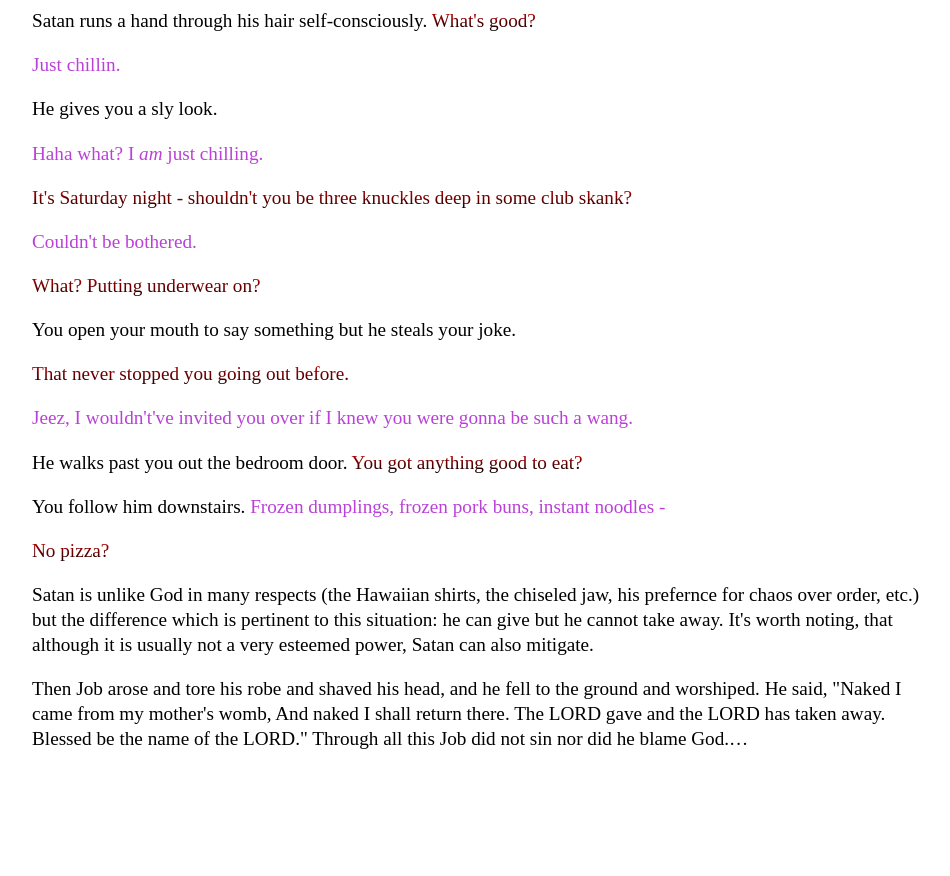
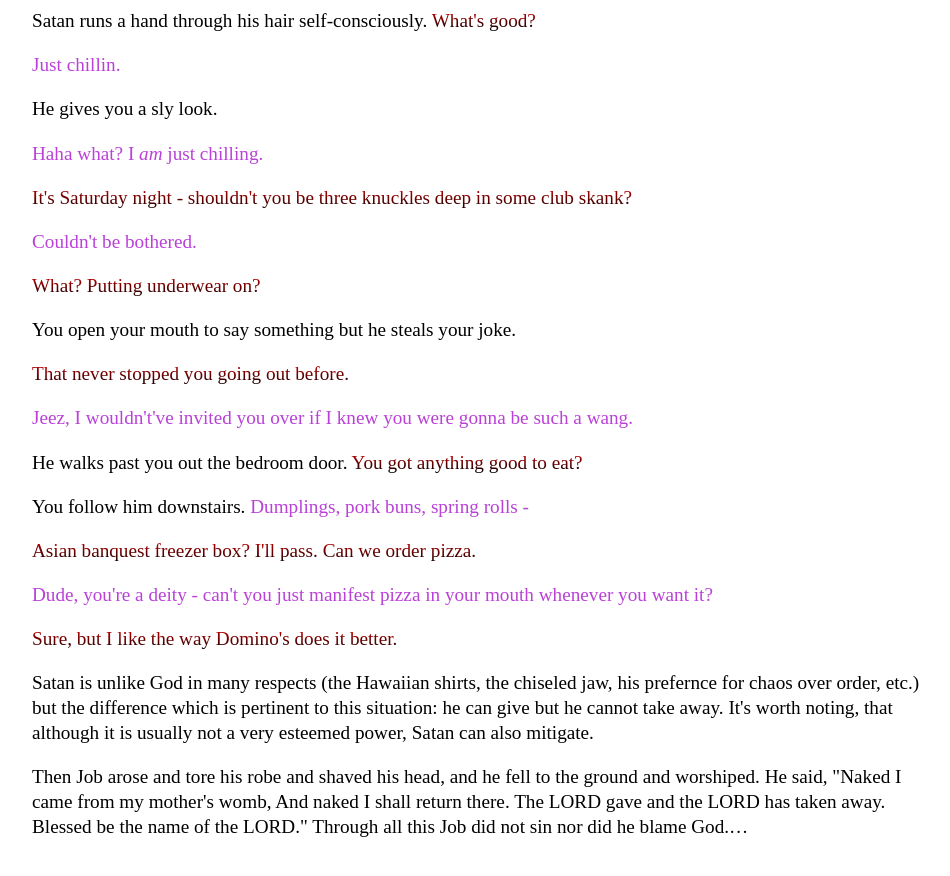
Before and after one commit to Pinelife/pinelife.github.io, a Jekyll site: the page Hellhole/Room9.html, which Jekyll copies as it is, in a window 1280 px wide and 900 px high, scrolled down 1077 px. Shown: the top 876 px of the window, without its empty margins (160-1110 px from the left). Built offline with Jekyll 4.4.1, drawn with Linux system fonts in a browser that asks for light colours; before the commit the page ends 1889 px from its top, so only the background shows below that.

Commit message:
Update Room9.html

```diff
--- a/Hellhole/Room9.html
+++ b/Hellhole/Room9.html
@@ -96,10 +96,16 @@ Just chillin.
 	He walks past you out the bedroom door.<span class="Satan"> You got anything good to eat?</span>
 </p>
 <p>You follow him downstairs.<span class="lauria">
- Frozen dumplings, frozen pork buns, instant noodles -
+ Dumplings, pork buns, spring rolls -
 </p>
 <p class="Satan">
-No pizza?
+Asian banquest freezer box? I'll pass. Can we order pizza.
+</p>
+<p class="lauria">
+Dude, you're a deity - can't you just manifest pizza in your mouth whenever you want it?
+</p>
+<p class="Satan">
+Sure, but I like the way Domino's does it better.
 </p>
 <p> Satan is unlike God in many respects (the Hawaiian shirts, the chiseled jaw, his prefernce for chaos over order, etc.) but the
 difference which is pertinent to this situation: he can give but he cannot take away. It's worth noting, that
```
